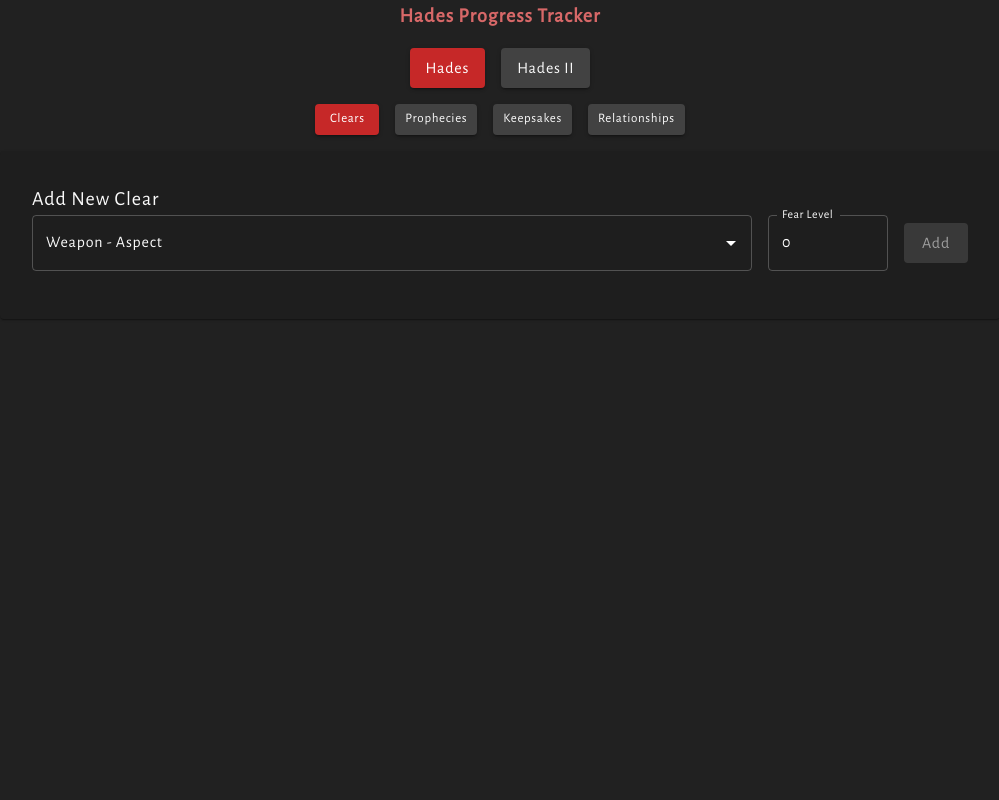
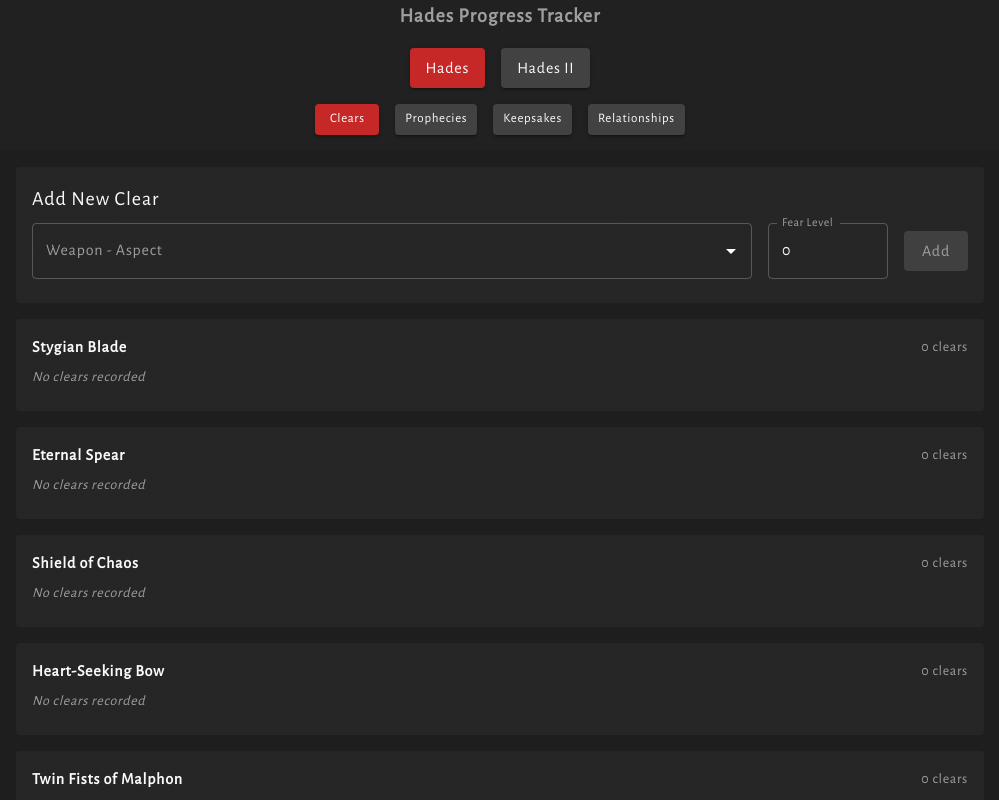
Before and after one commit to piratemermaid/hades-companion, a React (Vite) app: page / in a window 1280 px wide. Shown: the top 800 px of the page, without its empty margins (140-1139 px from the left). Built offline with nearby package versions, Linux system fonts and the light colour scheme.

Commit message:
track clears

```diff
--- a/src/components/common/FlatCard.tsx
+++ b/src/components/common/FlatCard.tsx
@@ -1,4 +1,4 @@
-import { Card, CardContent } from '@mui/material';
+import { Card, CardContent, Stack } from '@mui/material';
 
 type Props = {
   children: React.ReactNode;
@@ -6,8 +6,15 @@
 
 export const FlatCard = ({ children }: Props) => {
   return (
-    <Card sx={{ boxShadow: 'none' }}>
-      <CardContent>{children}</CardContent>
+    <Card
+      sx={{
+        boxShadow: 'none',
+        bgcolor: 'card.flat',
+      }}
+    >
+      <CardContent>
+        <Stack spacing={1}>{children}</Stack>
+      </CardContent>
     </Card>
   );
 };
--- /dev/null
+++ b/src/components/content/clears/AspectSection.tsx
@@ -0,0 +1,36 @@
+import { Stack, Typography } from '@mui/material';
+
+import { type Clear } from '@stores';
+import { ClearItem } from './ClearItem';
+
+type Props = {
+  aspect: string;
+  clears: Clear[];
+  isHades2: boolean;
+  onDelete: (clear: Clear) => void;
+};
+
+export const AspectSection = ({
+  aspect,
+  clears,
+  isHades2,
+  onDelete,
+}: Props) => {
+  return (
+    <Stack spacing={1}>
+      <Typography variant="body2" fontWeight={700} color="text.highlight">
+        Aspect of {aspect}
+      </Typography>
+      <Stack spacing={1}>
+        {clears.map((clear, index) => (
+          <ClearItem
+            key={`${clear.aspect}-${clear.fearLevel}-${index}`}
+            clear={clear}
+            isHades2={isHades2}
+            onDelete={onDelete}
+          />
+        ))}
+      </Stack>
+    </Stack>
+  );
+};
--- /dev/null
+++ b/src/components/content/clears/ClearItem.tsx
@@ -0,0 +1,40 @@
+import { IconButton, Stack, Typography } from '@mui/material';
+import DeleteIcon from '@mui/icons-material/Delete';
+
+import { ClearTypeBadge } from '@components/content/clears';
+import { type Clear } from '@stores';
+
+type Props = {
+  clear: Clear;
+  isHades2: boolean;
+  onDelete: (clear: Clear) => void;
+};
+
+export const ClearItem = ({ clear, isHades2, onDelete }: Props) => {
+  return (
+    <Stack
+      direction="row"
+      alignItems="center"
+      justifyContent="space-between"
+      sx={{ bgcolor: 'card.background', borderRadius: 0.5, p: 1 }}
+    >
+      <Stack direction="row" alignItems="center" spacing={2}>
+        {isHades2 && clear.clearType && (
+          <ClearTypeBadge clearType={clear.clearType} />
+        )}
+
+        <Typography variant="body1" color="text.secondary">
+          {clear.fearLevel} {clear.fearLevel === 1 ? 'Fear' : 'Fear'}
+        </Typography>
+      </Stack>
+
+      <IconButton
+        size="small"
+        onClick={() => onDelete(clear)}
+        sx={{ color: 'text.secondary' }}
+      >
+        <DeleteIcon sx={{ fontSize: '16px' }} />
+      </IconButton>
+    </Stack>
+  );
+};
--- /dev/null
+++ b/src/components/content/clears/ClearTypeBadge.tsx
@@ -0,0 +1,32 @@
+import { Box, Typography, useTheme } from '@mui/material';
+
+type Props = {
+  clearType: 'Tartarus' | 'Olympus';
+};
+
+export const ClearTypeBadge = ({ clearType }: Props) => {
+  const theme = useTheme();
+
+  const paletteColor = clearType === 'Tartarus' ? 'tartarus' : 'olympus';
+
+  return (
+    <Box
+      sx={{
+        bgcolor: theme.palette[paletteColor].main,
+        borderRadius: '4px',
+        px: 1.5,
+        py: 0.5,
+      }}
+    >
+      <Typography
+        sx={{
+          fontSize: '12px',
+          fontWeight: 700,
+          color: theme.palette[paletteColor].light,
+        }}
+      >
+        {clearType}
+      </Typography>
+    </Box>
+  );
+};
--- a/src/components/content/clears/ClearsSection.tsx
+++ b/src/components/content/clears/ClearsSection.tsx
@@ -1,19 +1,37 @@
 import { Stack, Typography } from '@mui/material';
 
 import { FlatCard } from '@components/common';
-import { AddNewClearForm } from '@components/content/clears';
+import {
+  AddNewClearForm,
+  WeaponClearsSection,
+} from '@components/content/clears';
+import { getWeapons } from '@data/getters';
+import { useClearsStore } from '@stores';
 
 type Props = {
   selectedGame: Game;
 };
 
 export const ClearsSection = ({ selectedGame }: Props) => {
+  const weapons = getWeapons(selectedGame);
+
+  const clears = useClearsStore().getClearsByGame(selectedGame);
+
   return (
     <Stack spacing={2}>
       <FlatCard>
         <Typography variant="h6">Add New Clear</Typography>
         <AddNewClearForm key={selectedGame} selectedGame={selectedGame} />
       </FlatCard>
+
+      {weapons.map((weapon) => (
+        <WeaponClearsSection
+          key={weapon.name}
+          weapon={weapon}
+          weaponClears={clears.filter((clear) => clear.weapon === weapon.name)}
+          selectedGame={selectedGame}
+        />
+      ))}
     </Stack>
   );
 };
--- /dev/null
+++ b/src/components/content/clears/WeaponClearsSection.tsx
@@ -0,0 +1,71 @@
+import { useMemo } from 'react';
+import { Stack, Typography } from '@mui/material';
+
+import { useClearsStore, type Clear } from '@stores';
+import { countClearsByType, groupClearsByAspect } from './utils/clearUtils';
+import { WeaponHeader } from './WeaponHeader';
+import { AspectSection } from './AspectSection';
+import { FlatCard } from '@components/common';
+
+type Props = {
+  weapon: Weapon;
+  weaponClears: Clear[];
+  selectedGame: Game;
+};
+
+export const WeaponClearsSection = ({
+  weapon,
+  weaponClears,
+  selectedGame,
+}: Props) => {
+  const { removeClear } = useClearsStore();
+
+  const isHades2 = selectedGame === 'hades2';
+
+  const clearCounts = useMemo(() => {
+    if (!isHades2) return null;
+    return countClearsByType(weaponClears);
+  }, [weaponClears, isHades2]);
+
+  const clearsByAspect = useMemo(
+    () => groupClearsByAspect(weaponClears, isHades2),
+    [weaponClears, isHades2]
+  );
+
+  const handleDelete = (clear: Clear) => {
+    removeClear(clear);
+  };
+
+  return (
+    <FlatCard>
+      <Stack spacing={1}>
+        <WeaponHeader
+          weaponName={weapon.name}
+          clearCount={weaponClears.length}
+          clearCounts={clearCounts}
+          isHades2={isHades2}
+        />
+
+        {weaponClears.length === 0 && (
+          <Typography
+            variant="body2"
+            color="text.secondary"
+            sx={{ fontStyle: 'italic' }}
+          >
+            No clears recorded
+          </Typography>
+        )}
+
+        {Object.entries(clearsByAspect).map(([aspect, clears]) => (
+          <AspectSection
+            key={aspect}
+            aspect={aspect}
+            clears={clears}
+            isHades2={isHades2}
+            onDelete={handleDelete}
+          />
+        ))}
+      </Stack>
+    </FlatCard>
+  );
+};
--- /dev/null
+++ b/src/components/content/clears/WeaponHeader.tsx
@@ -0,0 +1,28 @@
+import { Stack, Typography } from '@mui/material';
+
+type Props = {
+  weaponName: string;
+  clearCount: number;
+  clearCounts: { tartarus: number; olympus: number } | null;
+  isHades2: boolean;
+};
+
+export const WeaponHeader = ({
+  weaponName,
+  clearCount,
+  clearCounts,
+  isHades2,
+}: Props) => {
+  return (
+    <Stack direction="row" alignItems="center" justifyContent="space-between">
+      <Typography variant="body1" sx={{ fontWeight: 700 }}>
+        {weaponName}
+      </Typography>
+      <Typography variant="body2" color="text.secondary">
+        {isHades2 && clearCounts
+          ? `${clearCounts.tartarus} Tartarus, ${clearCounts.olympus} Olympus`
+          : `${clearCount} ${clearCount === 1 ? 'clear' : 'clears'}`}
+      </Typography>
+    </Stack>
+  );
+};
--- a/src/components/content/clears/index.ts
+++ b/src/components/content/clears/index.ts
@@ -1,2 +1,7 @@
 export * from './AddNewClearForm';
+export * from './AspectSection';
+export * from './ClearItem';
+export * from './ClearTypeBadge';
 export * from './ClearsSection';
+export * from './WeaponClearsSection';
+export * from './WeaponHeader';
--- /dev/null
+++ b/src/components/content/clears/utils/clearUtils.ts
@@ -0,0 +1,41 @@
+import { type Clear } from '@stores';
+
+export const countClearsByType = (
+  clears: Clear[]
+): { tartarus: number; olympus: number } | null => {
+  const tartarus = clears.filter((c) => c.clearType === 'Tartarus').length;
+  const olympus = clears.filter((c) => c.clearType === 'Olympus').length;
+  return { tartarus, olympus };
+};
+
+export const groupClearsByAspect = (
+  clears: Clear[],
+  isHades2: boolean
+): Record<string, Clear[]> => {
+  const grouped: Record<string, Clear[]> = {};
+  clears.forEach((clear) => {
+    if (!grouped[clear.aspect]) {
+      grouped[clear.aspect] = [];
+    }
+    grouped[clear.aspect].push(clear);
+  });
+
+  Object.keys(grouped).forEach((aspect) => {
+    grouped[aspect].sort((a, b) => {
+      // Primary sort: fear level (ascending)
+      const fearDiff = a.fearLevel - b.fearLevel;
+      if (fearDiff !== 0) {
+        return fearDiff;
+      }
+      // Secondary sort: clearType (Tartarus before Olympus) - only for Hades 2
+      if (isHades2 && a.clearType !== b.clearType) {
+        if (a.clearType === 'Tartarus') return -1;
+        if (b.clearType === 'Tartarus') return 1;
+        return 0;
+      }
+      return 0;
+    });
+  });
+
+  return grouped;
+};
--- a/src/stores/clearsStore.ts
+++ b/src/stores/clearsStore.ts
@@ -12,6 +12,7 @@
 type ClearsState = {
   clears: Clear[];
   addClear: (clear: Clear) => void;
+  removeClear: (clear: Clear) => void;
   getClearsByGame: (game: Game) => Clear[];
 };
 
@@ -24,6 +25,20 @@
           clears: [...state.clears, clear],
         }));
       },
+      removeClear: (clearToRemove) => {
+        set((state) => ({
+          clears: state.clears.filter(
+            (clear) =>
+              !(
+                clear.game === clearToRemove.game &&
+                clear.weapon === clearToRemove.weapon &&
+                clear.aspect === clearToRemove.aspect &&
+                clear.fearLevel === clearToRemove.fearLevel &&
+                clear.clearType === clearToRemove.clearType
+              )
+          ),
+        }));
+      },
       getClearsByGame: (game) => {
         return get().clears.filter((clear) => clear.game === game);
       },
--- a/src/themes/index.ts
+++ b/src/themes/index.ts
@@ -1,6 +1,5 @@
-import { createTheme } from "@mui/material";
-import { grey, purple, red } from "@mui/material/colors";
-import { lighten } from "@mui/material/styles";
+import { createTheme, lighten } from '@mui/material';
+import { grey, purple, red } from '@mui/material/colors';
 // @ts-expect-error - fontsource is not typed
 import '@fontsource/alegreya-sans';
 
@@ -8,13 +7,14 @@
   primary: red[800],
   secondary: purple[500],
   background: grey[900],
-    text: grey[50],
   disabled: grey[500],
+  tartarus: '#5a168b',
+  olympus: '#1c398e',
 };
 
 export const theme = createTheme({
   palette: {
-        mode: "dark",
+    mode: 'dark',
     primary: {
       main: palette.primary,
     },
@@ -28,19 +28,31 @@
       disabled: palette.disabled,
     },
     text: {
-            secondary: lighten(palette.primary, 0.3)
-        }
+      primary: grey[50],
+      secondary: grey[500],
+      highlight: lighten(palette.primary, 0.3),
+    },
+    tartarus: {
+      main: palette.tartarus,
+      light: lighten(palette.tartarus, 0.8),
+    },
+    olympus: {
+      main: palette.olympus,
+      light: lighten(palette.olympus, 0.8),
+    },
+    card: {
+      background: grey[900],
+      flat: '#1a1a1a',
+    },
   },
   typography: {
     allVariants: {
       fontFamily: 'Alegreya Sans, sans-serif',
-            color: palette.text,
       letterSpacing: '0.05em',
-
     },
     button: {
       fontSize: '1rem',
-        }
+    },
   },
   components: {
     MuiButton: {
```
Also changed, not shown: src/themes/types.d.ts (added, +25 -0 lines). Lines whose indentation alone changed are shown as unchanged.
